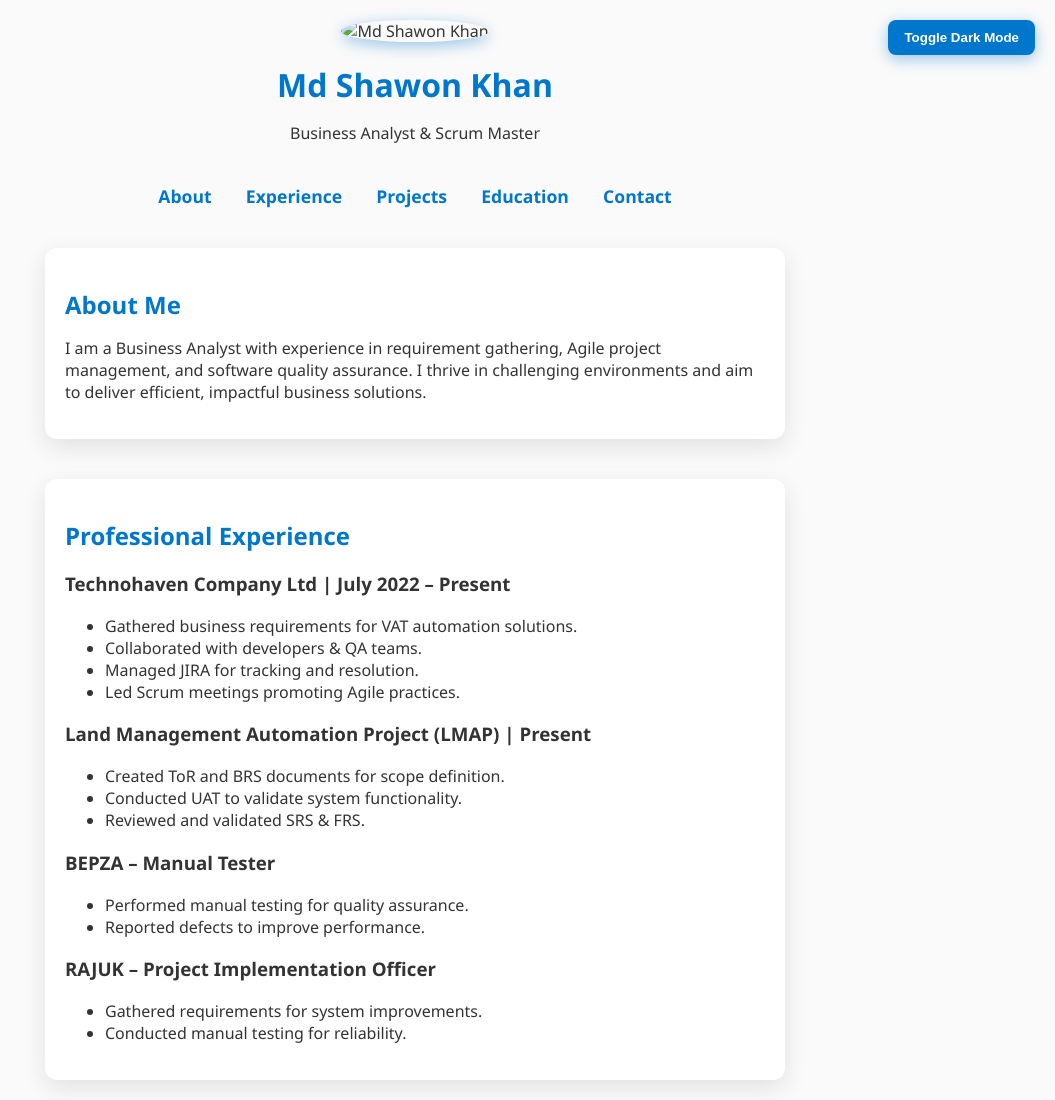
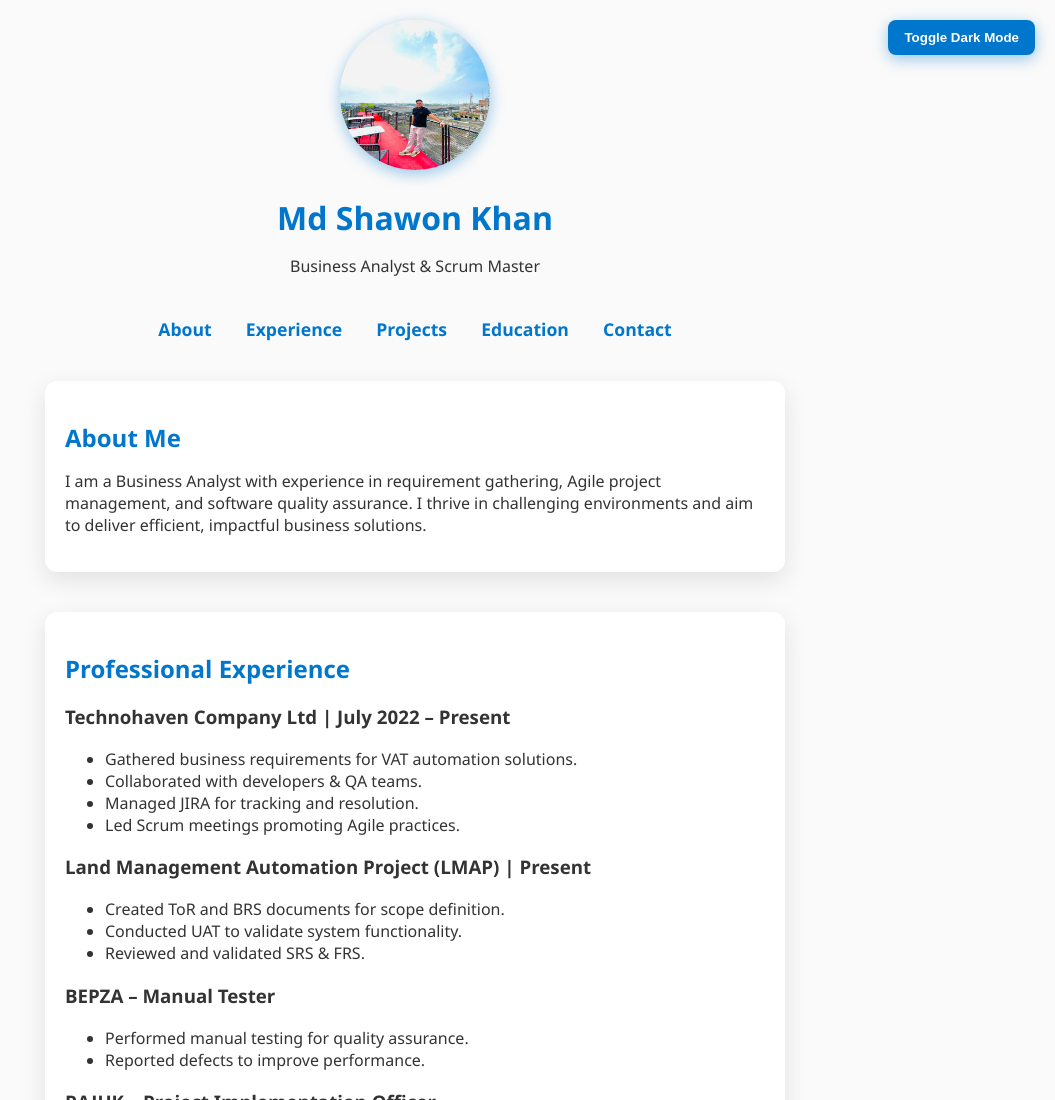
Before and after one commit to shawonk53/shawon-portfolio, a plain HTML site: page index.html in a window 1280 px wide. Shown: the top 1100 px of the page, without its empty margins (225-1280 px from the left). Drawn offline with Linux system fonts and the light colour scheme.

Commit message:
Update index.html

```diff
--- a/index.html
+++ b/index.html
@@ -154,7 +154,7 @@
   <button id="darkModeToggle">Toggle Dark Mode</button>
 
   <header>
-    <img src="images/profile.jpg" alt="Md Shawon Khan">
+    <img src="profile.jpg" alt="Md Shawon Khan">
     <h1>Md Shawon Khan</h1>
     <p>Business Analyst & Scrum Master</p>
   </header>
```
